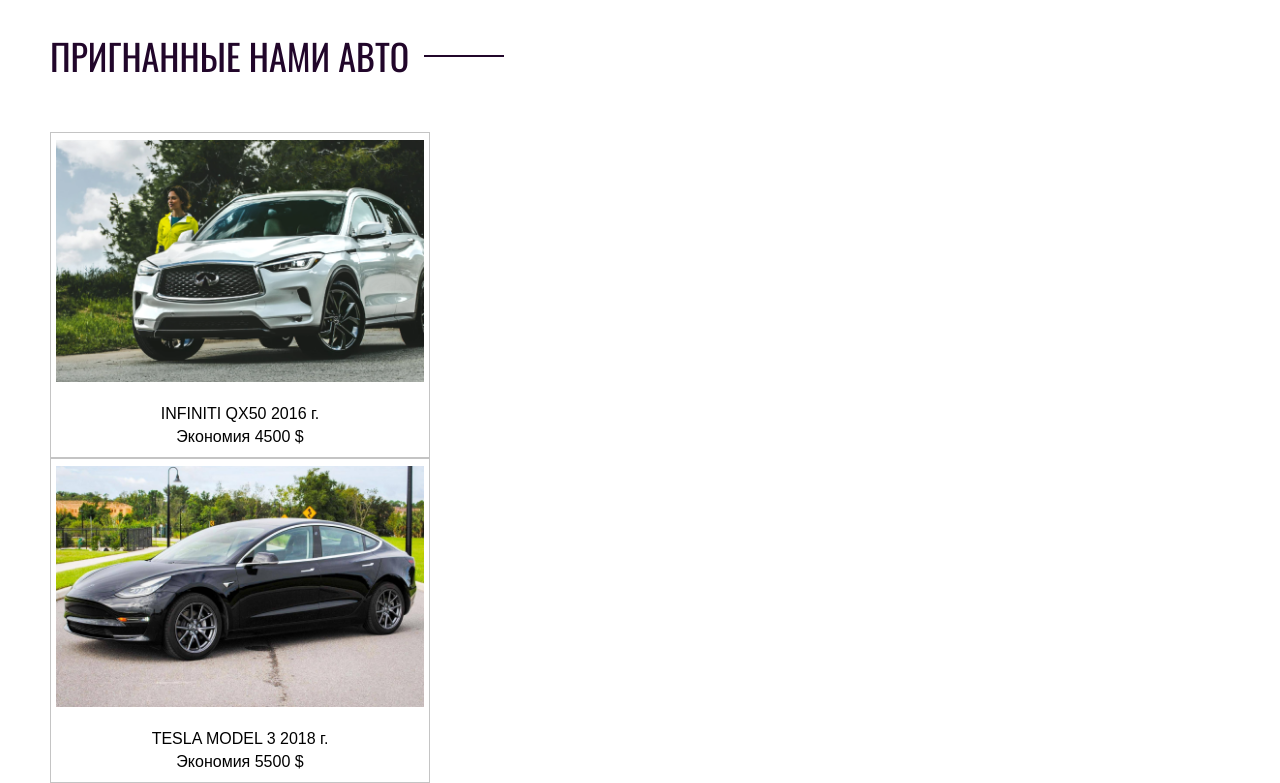
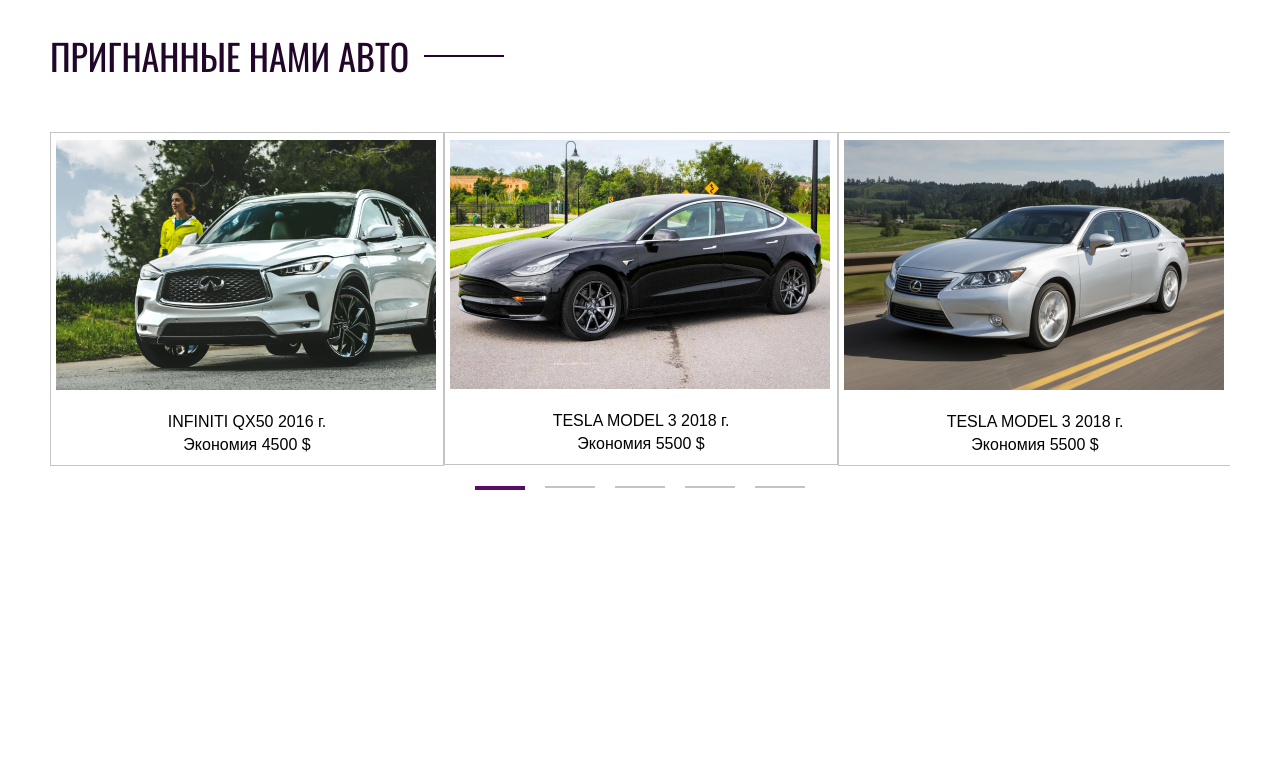
Before and after one commit to Mishelby/auto-express, a website: page src/html/index.html in a window 1280 px wide. Shown: the part 2520-3303 px from the top of the page. After the commit the page ends 3110 px from the top, so only its background shows below. Drawn offline with nearby package versions, Linux system fonts and the light colour scheme; files that its build step writes are made by us from their sources.

```diff
--- a/gulp/dev.js
+++ b/gulp/dev.js
@@ -85,9 +85,10 @@
     .pipe(gulp.dest('./build/files/'));
 });
 
+
 gulp.task('js:dev', function () {
   return gulp
-		.src('./src/js/*.js')
+    .src( './src/js/*.js')
     .pipe(changed('./build/js/'))
     .pipe(plumber(plumberNotify('JS')))
     // .pipe(babel())
--- a/gulp/docs.js
+++ b/gulp/docs.js
@@ -105,6 +105,7 @@
 		.pipe(gulp.dest('./docs/files/'));
 });
 
+
 gulp.task('js:docs', function () {
 	return gulp
 		.src('./src/js/*.js')
--- a/src/html/blocks/auto.html
+++ b/src/html/blocks/auto.html
@@ -3,7 +3,7 @@
     <h3 class="title">
       Пригнанные нами авто
     </h3>
-    <div class="owl-carousel">
+    <div class="auto-slider">
       <div class="auto__item">
         <img class="auto__img" src="../../img/auto/auto1.png" alt="auto">
         <div class="auto__text">
--- a/src/html/index.html
+++ b/src/html/index.html
@@ -1,12 +1,14 @@
 <!DOCTYPE html>
 <html lang="en">
+
 <head>
   <meta charset="UTF-8" />
   <meta http-equiv="X-UA-Compatible" content="IE=edge" />
   <meta name="viewport" content="width=device-width, initial-scale=1.0" />
+  <link rel="stylesheet" href="./css/main.css" />
   <title>AUTO EXPRESS</title>
-		<link rel="stylesheet" href="./css/main.css" />
 </head>
+
 <body>
   @@include('blocks/header.html')
 
@@ -18,6 +20,10 @@
 
   @@include('blocks/contacts.html')
 
+  <script src="https://ajax.googleapis.com/ajax/libs/jquery/3.7.0/jquery.min.js"></script>
+  <script type="text/javascript" src="//cdn.jsdelivr.net/npm/slick-carousel@1.8.1/slick/slick.min.js"></script>
+  <script src="./js/slider.bundle.js"></script>
   <script src="./js/index.bundle.js"></script>
 </body>
+
 </html>
--- /dev/null
+++ b/src/js/modules/slider.js
@@ -0,0 +1,9 @@
+$(function () {
+  $('.auto-slider').slick({
+    dots: true,
+    slidesToShow: 3,
+    slidesToScroll: 1,
+    prevArrow: false,
+    nextArrow: false
+  });
+});
--- /dev/null
+++ b/src/scss/base/_libs.scss
@@ -0,0 +1 @@
+@import '../../node_modules/slick-carousel/slick/slick';
--- a/src/scss/blocks/_auto.scss
+++ b/src/scss/blocks/_auto.scss
@@ -1,16 +1,44 @@
-.auto{
+.auto {
   padding-bottom: 100px;
-  &__item{
+  &__item {
     width: 380px;
     padding: 7px 5px 11px;
     text-align: center;
-    border: 1px solid #C4C4C4;
+    border: 1px solid #c4c4c4;
   }
-  &__item--active{
-    background-color: #5A0D67;
+  &__item--active {
+    background-color: #5a0d67;
     color: #fff;
   }
-  &__text{
+  &__text {
     margin: 23px 0 5px;
   }
 }
+
+.slick-dots {
+  display: flex;
+  flex-direction: row;
+  justify-content: center;
+  margin-top: 20px;
+  position: relative;
+  li {
+    cursor: pointer;
+    width: 50px;
+    height: 2px;
+    position: relative;
+    background-color: #C4C4C4;
+    margin-right: 20px;
+    font-size: 0;
+    &:last-child {
+      margin-right: 0;
+    }
+  }
+  button{
+    padding: 5px 0;
+  }
+}
+
+li.slick-active{
+  background-color: #5A0D67;
+  height: 4px;
+}
--- a/src/scss/main.scss
+++ b/src/scss/main.scss
@@ -2,6 +2,7 @@
 @import "./base/reset";
 @import "./base/vars";
 @import "./base/base";
+@import "./base/libs";
 @import "./base/utils";
 @import "./base/containers";
 @import "./base/fonts";
--- a/webpack.config.js
+++ b/webpack.config.js
@@ -1,7 +1,8 @@
 const config = {
 	mode: 'production',
 	entry: {
-		index: './src/js/index.js'
+		index: './src/js/index.js',
+    slider: './src/js/modules/slider.js',
 		// contacts: './src/js/contacts.js',
 		// about: './src/js/about.js',
 	},
```
Also changed, not shown: build/css/main.css, build/index.html, build/js/slider.bundle.js (added), src/js/modules/auto.js (deleted), 1 other file. Lines whose indentation alone changed are shown as unchanged.
